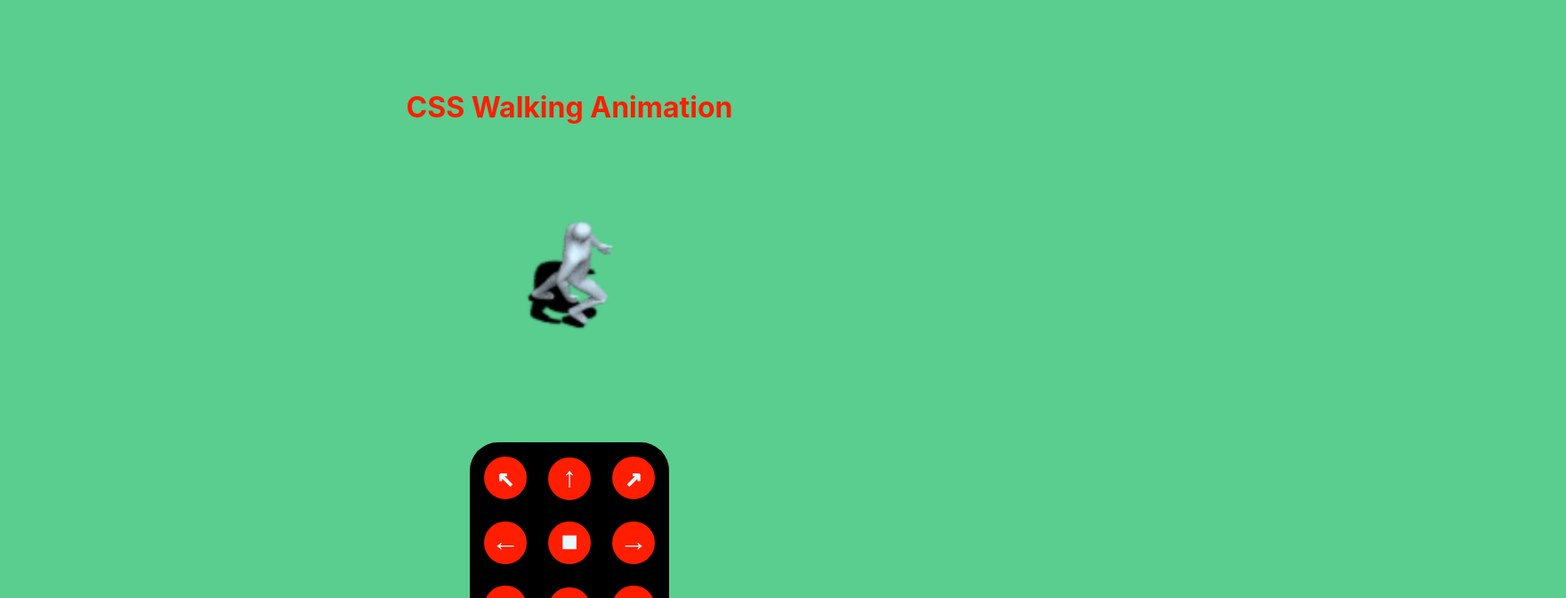
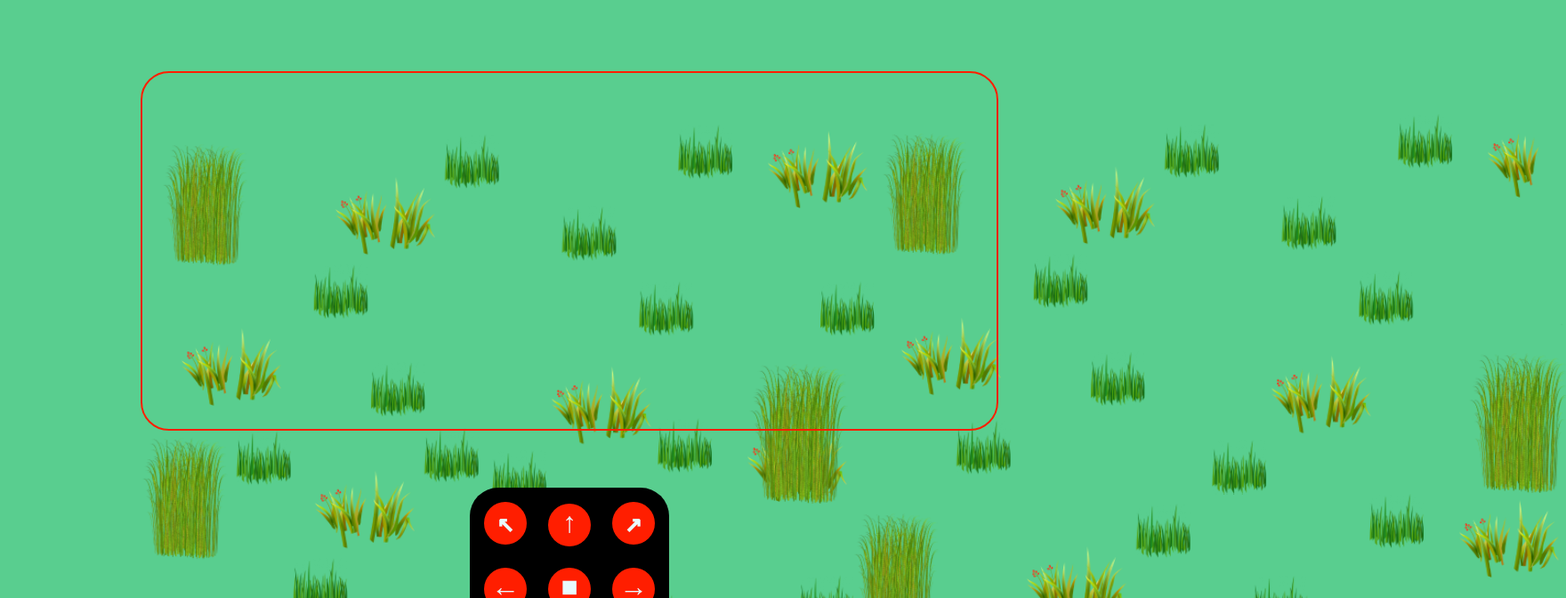
Before and after one commit to Kayos113/walking-simulator, a React (Create React App) app: page / in a window 1280 px wide. Shown: the top 672 px of the page at 89% size, 1760 px wide, since content can reach past the window. Built offline with nearby package versions, Linux system fonts and the light colour scheme.

Commit message:
commit to pull at rp

```diff
--- a/src/App.css
+++ b/src/App.css
@@ -37,3 +37,20 @@
     transform: rotate(360deg);
   }
 }
+
+.viewport {
+  display: block;
+  width: 75vw;
+  height: 50vh;
+  margin: 0 auto;
+  overflow: visible;
+  border: solid 2px var(--ch-red);
+  border-radius: 2rem;
+}
+
+.bg {
+  position: relative;
+  z-index: -1;
+  top: 0;
+  left: 0;
+}
--- a/src/App.js
+++ b/src/App.js
@@ -1,8 +1,11 @@
-import {useState} from "react";
+import {
+  useState
+} from "react";
 import './App.css';
 import "./components/css/control.css";
 import Character from "./components/Character";
 import Control from "./components/Control";
+import grassyBG from "./components/images/bg/big-grassy-bg.png";
 
 function App() {
 
@@ -11,9 +14,9 @@ function App() {
   const [startStop, setStartStop] = useState("■");
   const controlClicked = (event) => {
     let val = event.target.value;
-    if(val==="toggle-walk") {
+    if (val === "toggle-walk") {
       setWalking(!walking);
-      if(walking) { // check for the negate of walking as the setStartStop won't have finished updating by the time this statement checks it.
+      if (walking) { // check for the negate of walking as the setStartStop won't have finished updating by the time this statement checks it.
         setStartStop("►");
       } else {
         setStartStop("■");
@@ -24,14 +27,18 @@ function App() {
   }
 
   return (
-    <div className="App">
-    <h1>CSS Walking Animation</h1>
-      <Character
-      direction={directionFacing}
-      walking={walking}/>
+    <div className = "App" >
+      <div class = "viewport" >
+        <img src={grassyBG} alt="" class="bg" />
+        <Character
+        direction = {directionFacing}
+        walking = {walking}
+        />
+      </div>
       <Control
       startStop = {startStop}
-      controlClicked = {controlClicked}/>
+      controlClicked = {controlClicked}
+      />
     </div>
   );
 }
--- a/src/components/css/character.css
+++ b/src/components/css/character.css
@@ -7,7 +7,7 @@
   height: calc((var(--pixels) * var(--pixel-size)) + (7.5px*var(--pixel-size)));
   width: calc(var(--pixels) * var(--pixel-size));
   overflow: hidden;
-  margin: 0 auto;
+  margin: 5% auto;
 }
 
 .Character-sprite {
```
Also changed, not shown: src/components/images/bg/big-grassy-bg.png (added).
